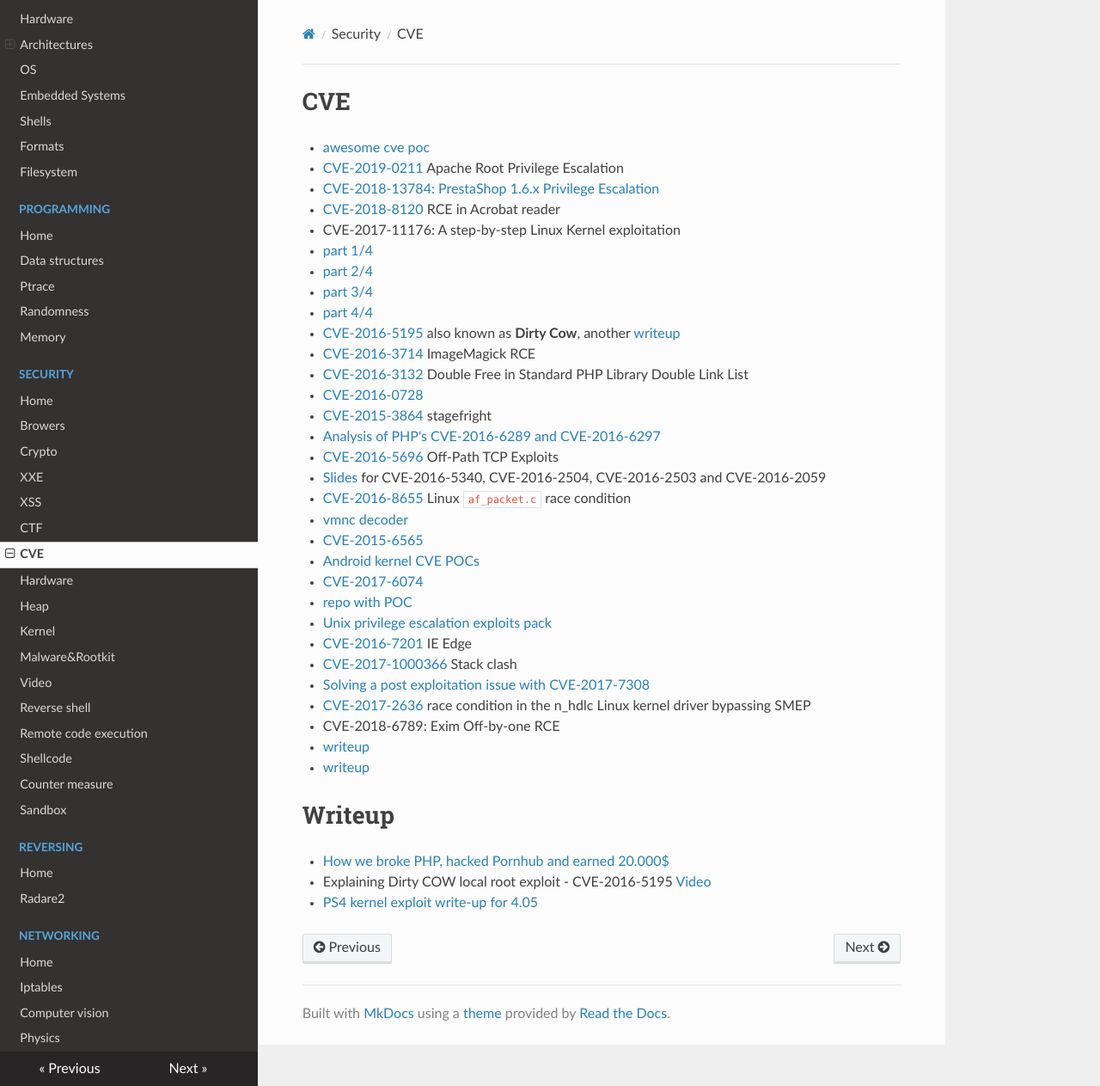
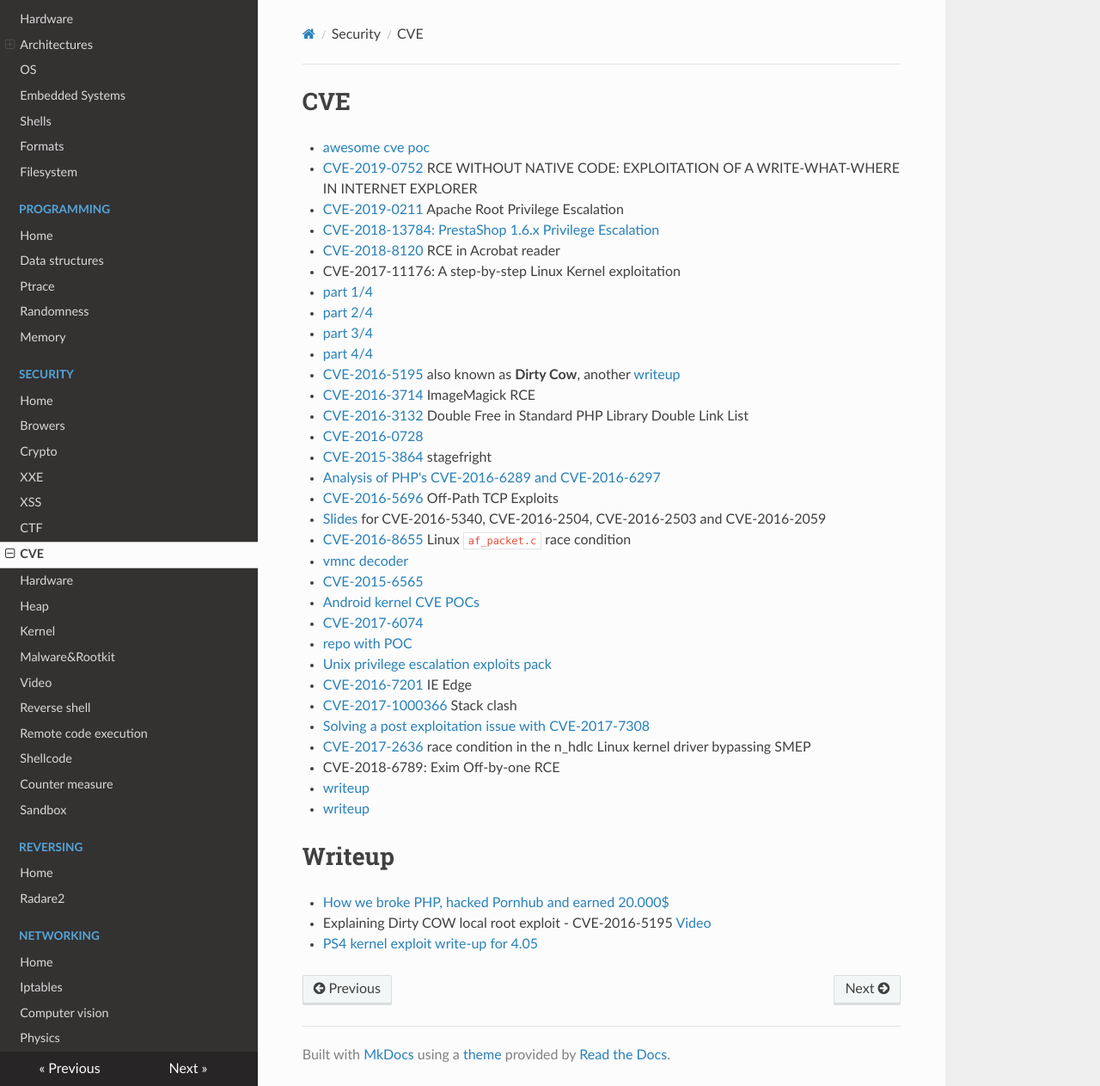
Before and after one commit to gipi/low-level, an MkDocs documentation site: the page built from docs/cve.md, in a window 1280 px wide and 1263 px high. Shown: the whole window at 86% size. Built offline with MkDocs 1.6.1, drawn with Linux system fonts in a browser that asks for light colours; nearby versions of some CDN libraries; old or Windows-style settings are respelled for this version of MkDocs.

Commit message:
Update cve.md

```diff
--- a/docs/cve.md
+++ b/docs/cve.md
@@ -1,6 +1,7 @@
 # CVE
 
  - [awesome cve poc](https://github.com/qazbnm456/awesome-cve-poc)
+ - [CVE-2019-0752](https://www.zerodayinitiative.com/blog/2019/5/21/rce-without-native-code-exploitation-of-a-write-what-where-in-internet-explorer) RCE WITHOUT NATIVE CODE: EXPLOITATION OF A WRITE-WHAT-WHERE IN INTERNET EXPLORER
  - [CVE-2019-0211](https://cfreal.github.io/carpe-diem-cve-2019-0211-apache-local-root.html) Apache Root Privilege Escalation
  - [CVE-2018-13784: PrestaShop 1.6.x Privilege Escalation](https://www.ambionics.io/blog/prestashop-privilege-escalation)
  - [CVE-2018-8120](https://www.welivesecurity.com/2018/05/15/tale-two-zero-days/) RCE in Acrobat reader
```
